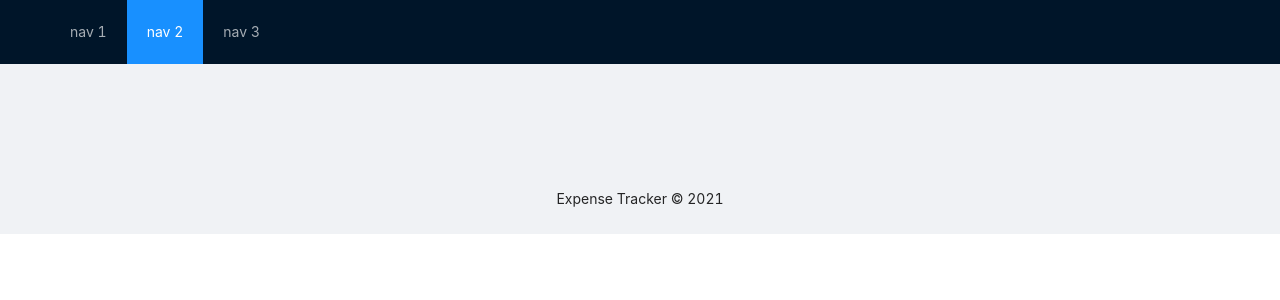
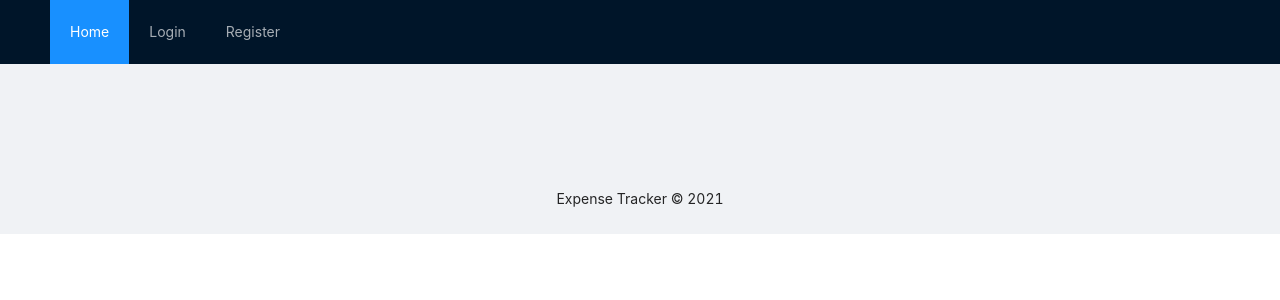
Before and after one commit to sakkarakaya/Expense-Tracker-WebApp, a React (Create React App) app: page / in a window 1280 px wide. Shown: the top 300 px of the page. Built offline with nearby package versions, Linux system fonts and the light colour scheme.

Commit message:
added link to menu items

```diff
--- a/src/App.tsx
+++ b/src/App.tsx
@@ -5,6 +5,7 @@ import Login from "./components/Login";
 import Categories from "./components/Categories";
 import PrivateRoute from "./components/PrivateRoute";
 import { Layout, Menu } from "antd";
+import { Link } from "react-router-dom";
 
 const { Header, Content, Footer } = Layout;
 
@@ -13,10 +14,17 @@ function App() {
     <Layout>
       <Header style={{ position: "fixed", zIndex: 1, width: "100%" }}>
         <div className='logo' />
-        <Menu theme='dark' mode='horizontal' defaultSelectedKeys={["2"]}>
-          <Menu.Item key='1'>nav 1</Menu.Item>
-          <Menu.Item key='2'>nav 2</Menu.Item>
-          <Menu.Item key='3'>nav 3</Menu.Item>
+        <Menu theme='dark' mode='horizontal' defaultSelectedKeys={["1"]}>
+          <Menu.Item key='1'>
+            <Link to='/'></Link>
+            Home
+          </Menu.Item>
+          <Menu.Item key='2'>
+            <Link to='/login'></Link>Login
+          </Menu.Item>
+          <Menu.Item key='3'>
+            <Link to='/register'></Link>Register
+          </Menu.Item>
         </Menu>
       </Header>
       <Content
```
